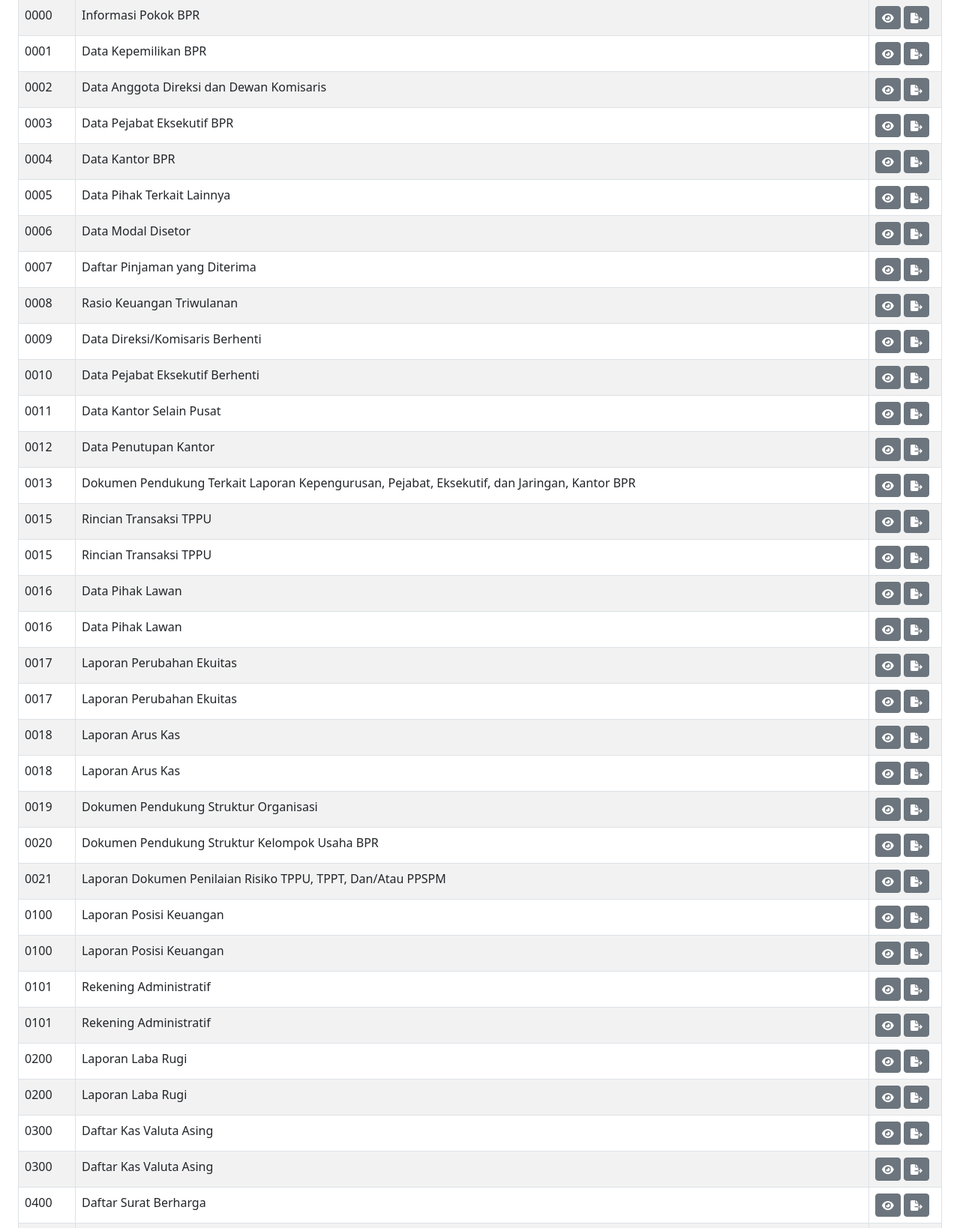
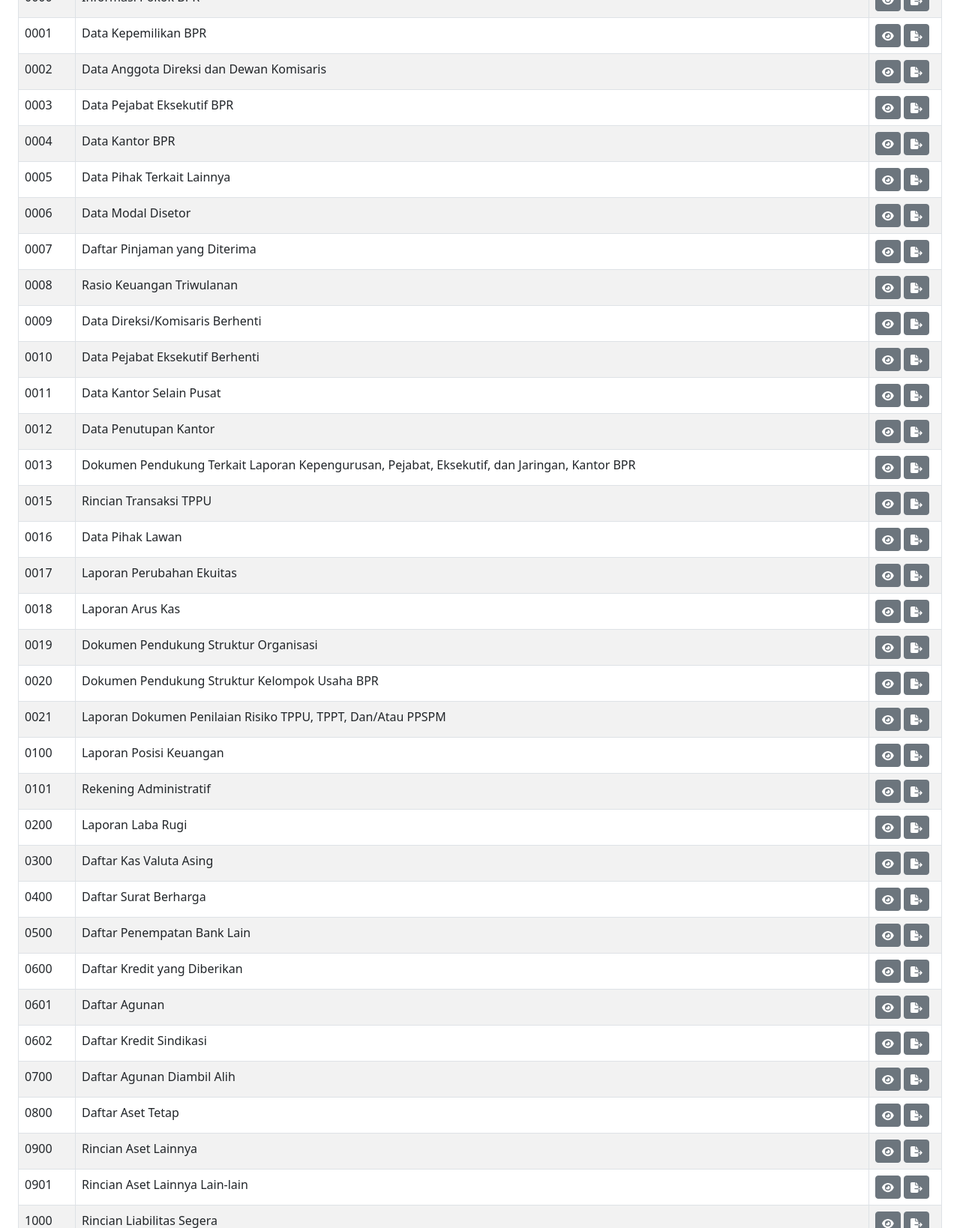
Before and after one commit to Hasansinaga/Report-Lapbul, a Django app: page /lapbul/ in a window 1280 px wide. Shown: the part 504-2142 px from the top of the page at 75% size. Run offline with Django 5.2, Linux system fonts and the light colour scheme; some libraries are stand-ins or nearby versions.

Commit message:
Update labdu.html
Small update to labdul

```diff
--- a/lapbul_app/templates/lapbul_app/lapbul.html
+++ b/lapbul_app/templates/lapbul_app/lapbul.html
@@ -81,7 +81,6 @@
                         <tr><td>0010</td><td>Data Pejabat Eksekutif Berhenti</td><td><a href="{% url 'lapbul_app:form_0010' %}" class="btn btn-sm btn-secondary"><i class="fa fa-eye"></i></a>&nbsp;<a href="#" class="btn btn-sm btn-secondary"><i class="fa-solid fa-file-export"></i></a></td></tr>
                         <tr><td>0011</td><td>Data Kantor Selain Pusat</td><td><a href="{% url 'lapbul_app:form_0011' %}" class="btn btn-sm btn-secondary"><i class="fa fa-eye"></i></a>&nbsp;<a href="#" class="btn btn-sm btn-secondary"><i class="fa-solid fa-file-export"></i></a></td></tr>
                         <tr><td>0012</td><td>Data Penutupan Kantor</td><td><a href="{% url 'lapbul_app:form_0012' %}" class="btn btn-sm btn-secondary"><i class="fa fa-eye"></i></a>&nbsp;<a href="#" class="btn btn-sm btn-secondary"><i class="fa-solid fa-file-export"></i></a></td></tr>
-<<<<<<< Updated upstream
 
                         <!-- Start of Changes made by William -->
 
@@ -101,26 +100,10 @@
 
                         <!-- End of changes made by William -->
 
-                        <tr><td>0500</td><td>Daftar Penempatan Bank Lain</td><td><a href="/edit/0500" class="btn btn-sm btn-secondary"><i class="fa fa-eye"></i></a>&nbsp;<a href="#" class="btn btn-sm btn-secondary"><i class="fa-solid fa-file-export"></i></a></td></tr>
-                        <tr><td>0600</td><td>Daftar Kredit yang Diberikan</td><td><a href="/edit/0600" class="btn btn-sm btn-secondary"><i class="fa fa-eye"></i></a>&nbsp;<a href="#" class="btn btn-sm btn-secondary"><i class="fa-solid fa-file-export"></i></a></td></tr>
-                        <tr><td>0601</td><td>Daftar Agunan</td><td><a href="/edit/0601" class="btn btn-sm btn-secondary"><i class="fa fa-eye"></i></a>&nbsp;<a href="#" class="btn btn-sm btn-secondary"><i class="fa-solid fa-file-export"></i></a></td></tr>
-                        <tr><td>0602</td><td>Daftar Kredit Sindikasi</td><td><a href="/edit/0602" class="btn btn-sm btn-secondary"><i class="fa fa-eye"></i></a>&nbsp;<a href="#" class="btn btn-sm btn-secondary"><i class="fa-solid fa-file-export"></i></a></td></tr>
-                        <tr><td>0700</td><td>Daftar Agunan Diambil Alih</td><td><a href="/edit/0700" class="btn btn-sm btn-secondary"><i class="fa fa-eye"></i></a>&nbsp;<a href="#" class="btn btn-sm btn-secondary"><i class="fa-solid fa-file-export"></i></a></td></tr>
-                        <tr><td>0800</td><td>Daftar Aset Tetap</td><td><a href="/edit/0800" class="btn btn-sm btn-secondary"><i class="fa fa-eye"></i></a>&nbsp;<a href="#" class="btn btn-sm btn-secondary"><i class="fa-solid fa-file-export"></i></a></td></tr>
-                        <tr><td>0900</td><td>Rincian Aset Lainnya</td><td><a href="/edit/0900" class="btn btn-sm btn-secondary"><i class="fa fa-eye"></i></a>&nbsp;<a href="#" class="btn btn-sm btn-secondary"><i class="fa-solid fa-file-export"></i></a></td></tr>
-                        <tr><td>0901</td><td>Rincian Aset Lainnya Lain-lain</td><td><a href="/edit/0901" class="btn btn-sm btn-secondary"><i class="fa fa-eye"></i></a>&nbsp;<a href="#" class="btn btn-sm btn-secondary"><i class="fa-solid fa-file-export"></i></a></td></tr>
-                        <tr><td>1000</td><td>Rincian Liabilitas Segera</td><td><a href="/edit/1000" class="btn btn-sm btn-secondary"><i class="fa fa-eye"></i></a>&nbsp;<a href="#" class="btn btn-sm btn-secondary"><i class="fa-solid fa-file-export"></i></a></td></tr>
-=======
-                        <tr><td>0015</td><td>Rincian Transaksi TPPU</td><td><a href="/edit/0015" class="btn btn-sm btn-secondary"><i class="fa fa-eye"></i></a>&nbsp;<a href="#" class="btn btn-sm btn-secondary"><i class="fa-solid fa-file-export"></i></a></td></tr>
-                        <tr><td>0016</td><td>Data Pihak Lawan</td><td><a href="/edit/0016" class="btn btn-sm btn-secondary"><i class="fa fa-eye"></i></a>&nbsp;<a href="#" class="btn btn-sm btn-secondary"><i class="fa-solid fa-file-export"></i></a></td></tr>
-                        <tr><td>0017</td><td>Laporan Perubahan Ekuitas</td><td><a href="/edit/0017" class="btn btn-sm btn-secondary"><i class="fa fa-eye"></i></a>&nbsp;<a href="#" class="btn btn-sm btn-secondary"><i class="fa-solid fa-file-export"></i></a></td></tr>
-                        <tr><td>0018</td><td>Laporan Arus Kas</td><td><a href="/edit/0018" class="btn btn-sm btn-secondary"><i class="fa fa-eye"></i></a>&nbsp;<a href="#" class="btn btn-sm btn-secondary"><i class="fa-solid fa-file-export"></i></a></td></tr>
-                        <tr><td>0100</td><td>Laporan Posisi Keuangan</td><td><a href="/edit/0100" class="btn btn-sm btn-secondary"><i class="fa fa-eye"></i></a>&nbsp;<a href="#" class="btn btn-sm btn-secondary"><i class="fa-solid fa-file-export"></i></a></td></tr>
-                        <tr><td>0101</td><td>Rekening Administratif</td><td><a href="/edit/0101" class="btn btn-sm btn-secondary"><i class="fa fa-eye"></i></a>&nbsp;<a href="#" class="btn btn-sm btn-secondary"><i class="fa-solid fa-file-export"></i></a></td></tr>
-                        <tr><td>0200</td><td>Laporan Laba Rugi</td><td><a href="/edit/0200" class="btn btn-sm btn-secondary"><i class="fa fa-eye"></i></a>&nbsp;<a href="#" class="btn btn-sm btn-secondary"><i class="fa-solid fa-file-export"></i></a></td></tr>
-                        <tr><td>0300</td><td>Daftar Kas Valuta Asing</td><td><a href="/edit/0300" class="btn btn-sm btn-secondary"><i class="fa fa-eye"></i></a>&nbsp;<a href="#" class="btn btn-sm btn-secondary"><i class="fa-solid fa-file-export"></i></a></td></tr>
-                        <tr><td>0400</td><td>Daftar Surat Berharga</td><td><a href="/edit/0400" class="btn btn-sm btn-secondary"><i class="fa fa-eye"></i></a>&nbsp;<a href="#" class="btn btn-sm btn-secondary"><i class="fa-solid fa-file-export"></i></a></td></tr>
+
                         <!--start edit by prans-->
+
+
                         <tr><td>0500</td><td>Daftar Penempatan Bank Lain</td><td><a href="{% url 'lapbul_app:form_0500' %}" class="btn btn-sm btn-secondary"><i class="fa fa-eye"></i></a>&nbsp;<a href="#" class="btn btn-sm btn-secondary"><i class="fa-solid fa-file-export"></i></a></td></tr>
                         <tr><td>0600</td><td>Daftar Kredit yang Diberikan</td><td><a href="{% url 'lapbul_app:form_0600' %}" class="btn btn-sm btn-secondary"><i class="fa fa-eye"></i></a>&nbsp;<a href="#" class="btn btn-sm btn-secondary"><i class="fa-solid fa-file-export"></i></a></td></tr>
                         <tr><td>0601</td><td>Daftar Agunan</td><td><a href="{% url 'lapbul_app:form_0601' %}" class="btn btn-sm btn-secondary"><i class="fa fa-eye"></i></a>&nbsp;<a href="#" class="btn btn-sm btn-secondary"><i class="fa-solid fa-file-export"></i></a></td></tr>
@@ -131,7 +114,6 @@
                         <tr><td>0901</td><td>Rincian Aset Lainnya Lain-lain</td><td><a href="{% url 'lapbul_app:form_0901' %}" class="btn btn-sm btn-secondary"><i class="fa fa-eye"></i></a>&nbsp;<a href="#" class="btn btn-sm btn-secondary"><i class="fa-solid fa-file-export"></i></a></td></tr>
                         <tr><td>1000</td><td>Rincian Liabilitas Segera</td><td><a href="{% url 'lapbul_app:form_1000' %}" class="btn btn-sm btn-secondary"><i class="fa fa-eye"></i></a>&nbsp;<a href="#" class="btn btn-sm btn-secondary"><i class="fa-solid fa-file-export"></i></a></td></tr>
                         <!--end edit by prans-->
->>>>>>> Stashed changes
                         <tr><td>1100</td><td>Daftar Tabungan</td><td><a href="/edit/1100" class="btn btn-sm btn-secondary"><i class="fa fa-eye"></i></a>&nbsp;<a href="#" class="btn btn-sm btn-secondary"><i class="fa-solid fa-file-export"></i></a></td></tr>
                         <tr><td>1200</td><td>Daftar Deposito</td><td><a href="/edit/1200" class="btn btn-sm btn-secondary"><i class="fa fa-eye"></i></a>&nbsp;<a href="#" class="btn btn-sm btn-secondary"><i class="fa-solid fa-file-export"></i></a></td></tr>
                         <tr><td>1300</td><td>Daftar Simpanan Bank Lain</td><td><a href="/edit/1300" class="btn btn-sm btn-secondary"><i class="fa fa-eye"></i></a>&nbsp;<a href="#" class="btn btn-sm btn-secondary"><i class="fa-solid fa-file-export"></i></a></td></tr>
```
